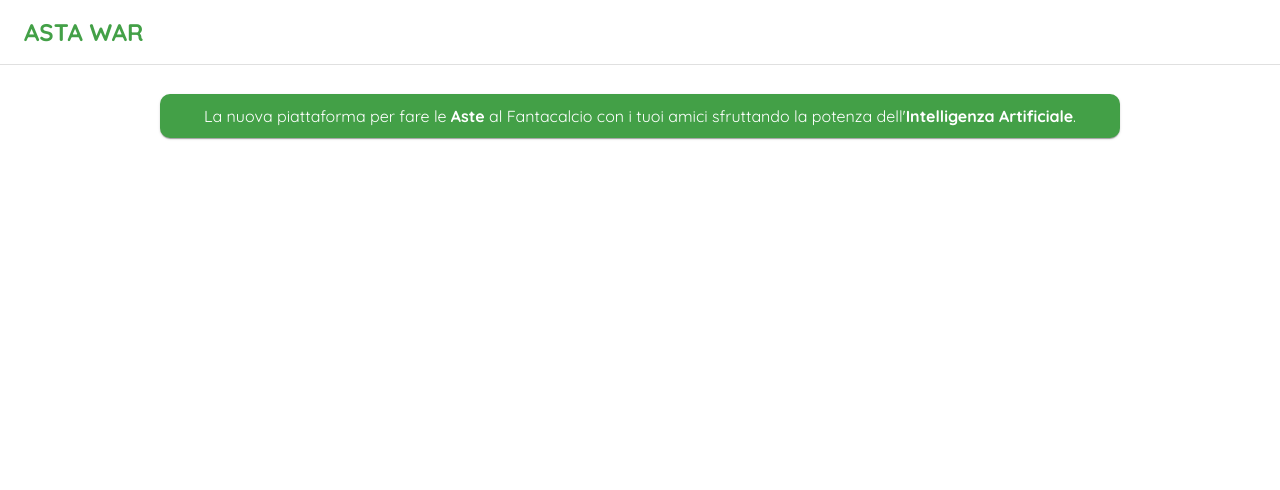
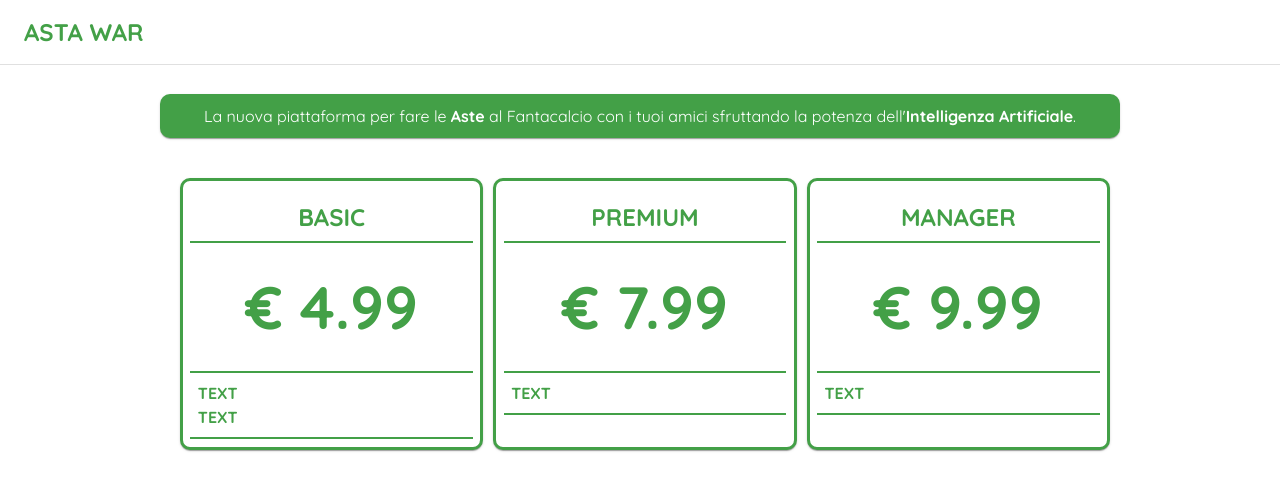
Before and after one commit to danielecomandini/astawar, a React (Vite) app: page / in a window 1280 px wide. Shown: the top 490 px of the page. Built offline with nearby package versions, Linux system fonts and the light colour scheme.

Commit message:
Preparazione per le funzionalita'

```diff
--- a/src/UI/layouts/AstaWarLayout.tsx
+++ b/src/UI/layouts/AstaWarLayout.tsx
@@ -1,14 +1,14 @@
 import { useState } from "react";
 import AstaWarHeader from "./AstaWarHeader";
 import AstaWarMenu from "./AstaWarMenu";
-import AstaWarSubscriptionPlan from "../../pages/subscriptions/AstaWarSubscriptionPlan";
+import AstaWarSubscriptionPlanIndex from "../../pages/subscriptions/AstaWarSubscriptionPlanIndex";
 
 const AstaWarLayout = () => {
   const [user, setUser] = useState(undefined);
   return (
     <>
       {user && <AstaWarMenu />}
-      {!user && <AstaWarSubscriptionPlan />}
+      {!user && <AstaWarSubscriptionPlanIndex />}
       <AstaWarHeader />
     </>
   );
--- /dev/null
+++ b/src/pages/subscriptions/AstaWarSubscriptionPlanIndex.tsx
@@ -0,0 +1,16 @@
+import { Toolbar } from "@mui/material";
+import AWCard from "../../UI/elements/AWCard";
+import { AW_COLORS } from "../../UI/themes/AstaWarTheme";
+import AstaWarSubstriptionPlanDescription from "./components/AstaWarSubstriptionPlanDescription";
+import AstaWarSubscriptionPlanContent from "./components/AstaWarSubscriptionPlanContent";
+
+const AstaWarSubscriptionPlan = () => {
+  return (
+    <>
+      <AstaWarSubstriptionPlanDescription />
+      <AstaWarSubscriptionPlanContent />
+    </>
+  );
+};
+
+export default AstaWarSubscriptionPlan;
--- /dev/null
+++ b/src/pages/subscriptions/components/AstaWarSubscriptionPlanContent.tsx
@@ -0,0 +1,126 @@
+import { faCheck } from "@fortawesome/free-solid-svg-icons";
+import AWCard from "../../../UI/elements/AWCard";
+import AWIcon from "../../../UI/elements/AWIcon";
+import AWText from "../../../UI/elements/AWText";
+import { AW_COLORS } from "../../../UI/themes/AstaWarTheme";
+
+const PLANS = [
+  { id: "BASIC", price: 4.99, items: ["", ""] },
+  { id: "PREMIUM", price: 7.99, items: [""] },
+  { id: "MANAGER", price: 9.99, items: [""] },
+];
+
+const PlanSeparator = () => {
+  return (
+    <hr
+      style={{
+        width: "95%",
+        border: `1px solid ${AW_COLORS.highlight}`,
+      }}
+    />
+  );
+};
+
+const PlanName = ({ plan }) => {
+  return (
+    <AWText
+      variant="h5"
+      color={AW_COLORS.highlight}
+      fontWeight="bold"
+      style={{
+        marginTop: "20px",
+      }}
+    >
+      {plan.id}
+    </AWText>
+  );
+};
+
+const PlanPrice = ({ plan }) => {
+  return (
+    <div
+      style={{
+        width: "95%",
+        margin: "0 auto",
+        borderRadius: "5px",
+        padding: "20px",
+      }}
+    >
+      <AWText variant="h2" fontWeight="bold" color={AW_COLORS.highlight}>
+        € {plan.price}
+      </AWText>
+    </div>
+  );
+};
+
+const PlanFunctionalities = ({ plan }) => {
+  return (
+    <div
+      style={{
+        marginTop: "20px",
+        width: "90%",
+        margin: "0 auto",
+        textAlign: "justify",
+      }}
+    >
+      {plan.items &&
+        plan.items.map((item, idx) => (
+          <div key={idx}>
+            <AWText variant="h7" color={AW_COLORS.highlight} fontWeight="bold">
+              {item !== "" && (
+                <AWIcon icon={faCheck} color={AW_COLORS.highlight} />
+              )}{" "}
+              TEXT
+            </AWText>
+          </div>
+        ))}
+    </div>
+  );
+};
+
+const AstaWarSubscriptionPlanCard = ({ plan }) => {
+  return (
+    <AWCard
+      sx={{
+        border: `3px solid ${AW_COLORS.highlight}`,
+        width: "100%",
+        marginLeft: "10px",
+        backgroundColor: AW_COLORS.white,
+      }}
+    >
+      <div>
+        <div>
+          <PlanName plan={plan} />
+          <PlanSeparator />
+          <PlanPrice plan={plan} />
+          <PlanSeparator />
+          <PlanFunctionalities plan={plan} />
+          <PlanSeparator />
+        </div>
+      </div>
+    </AWCard>
+  );
+};
+
+const AstaWarSubscriptionPlanContent = () => {
+  return (
+    <>
+      <div
+        style={{
+          width: "75%",
+          margin: "0 auto",
+          marginTop: "30px",
+          padding: "10px",
+          textAlign: "center",
+          display: "flex",
+        }}
+      >
+        {PLANS.map((plan) => (
+          <AstaWarSubscriptionPlanCard key={plan.id} plan={plan} />
+        ))}
+      </div>
+    </>
+  );
+};
+
+export default AstaWarSubscriptionPlanContent;
```
Also changed, not shown: src/pages/subscriptions/components/AstaWarSubstriptionPlanDescription.tsx (renamed from src/pages/subscriptions/AstaWarSubscriptionPlan.tsx, +4 -4 lines).
